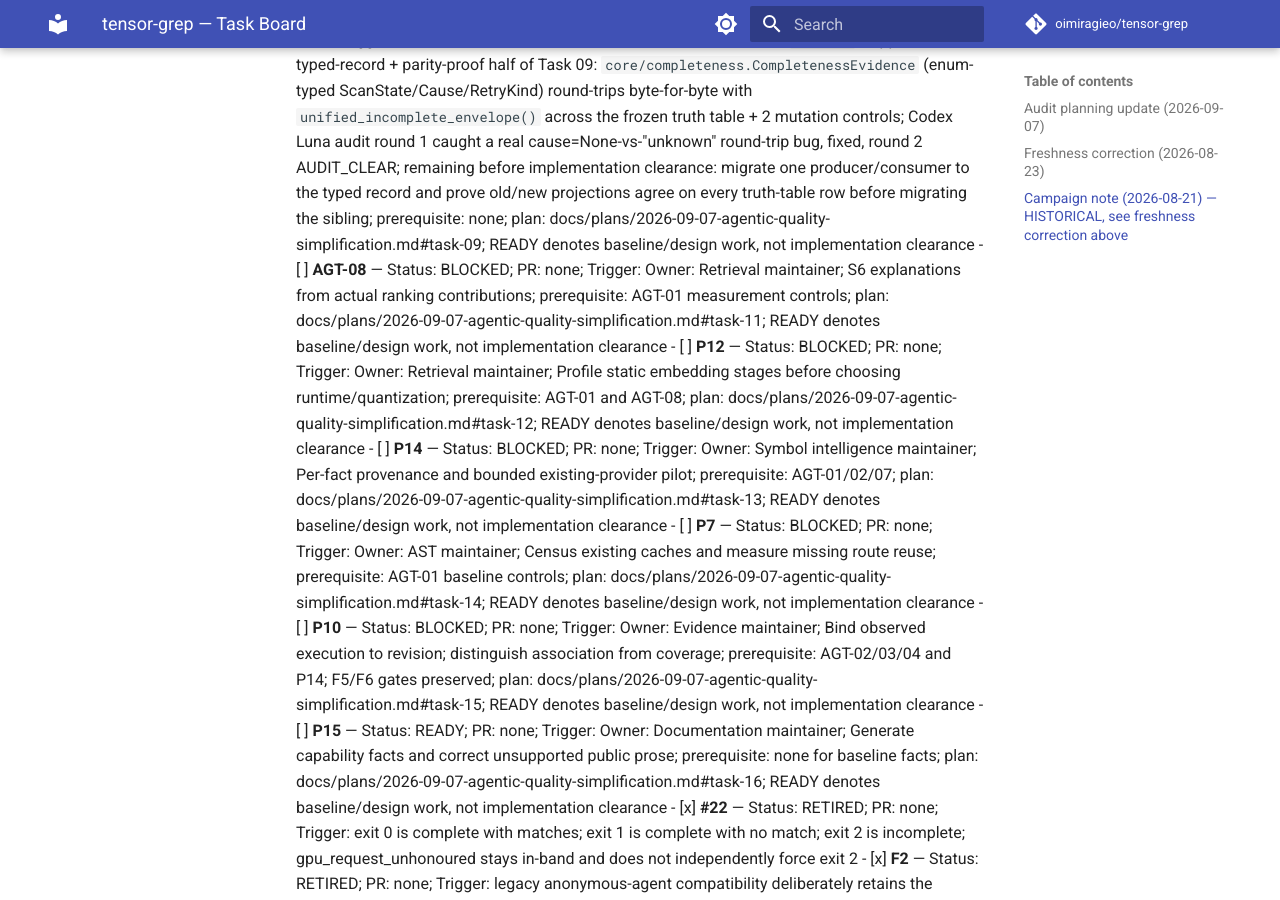
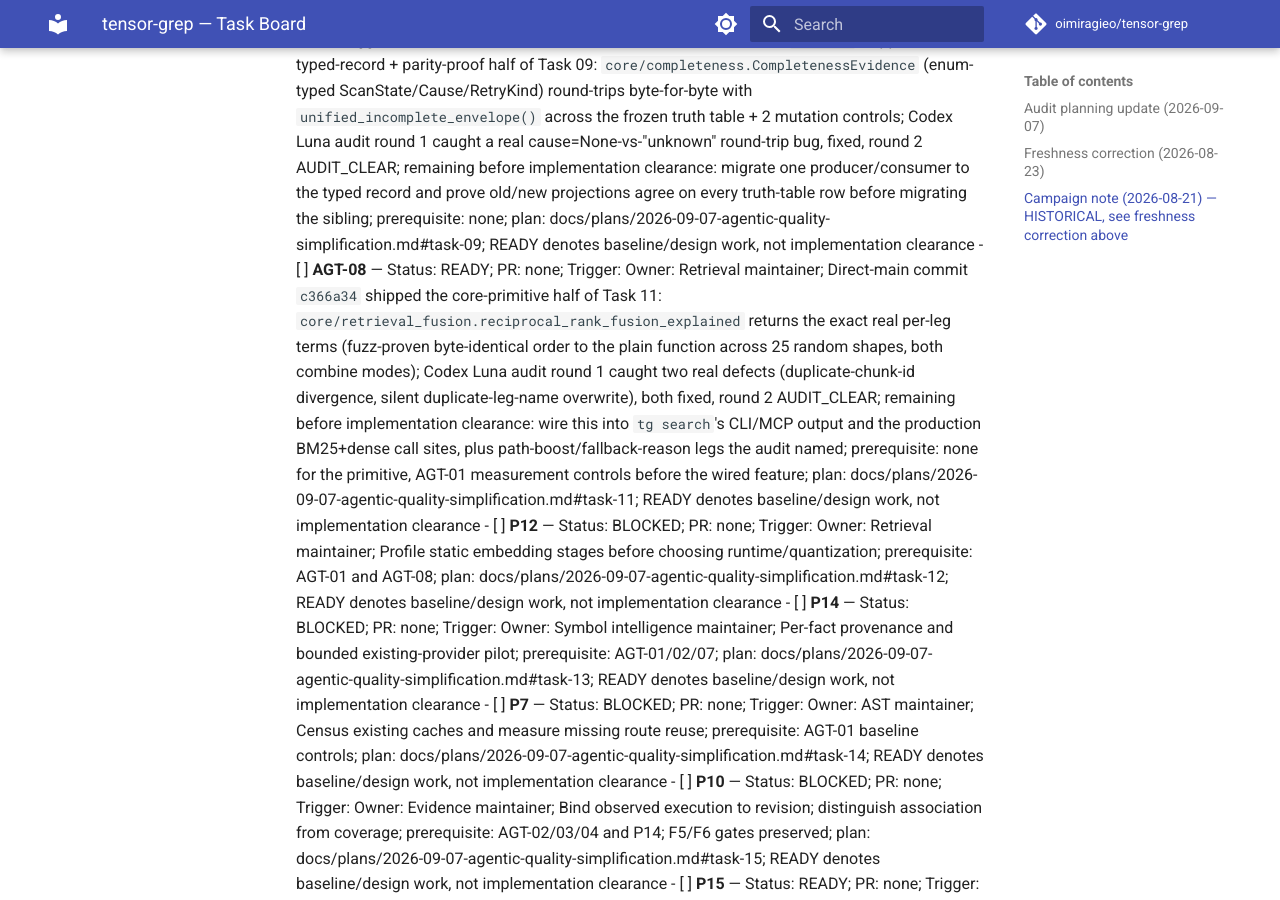
Before and after one commit to oimiragieo/tensor-grep, an MkDocs documentation site: the page built from docs/TASK_BOARD.md, in a window 1280 px wide and 900 px high, scrolled down 5776 px. Built offline with MkDocs 1.6.1 and Material for MkDocs 9.7.7, drawn with Linux system fonts in a browser that asks for light colours; comment, search, counter and statistics services are not loaded.

Commit message:
docs(backlog): flip AGT-08 to reflect shipped fusion-explanation primitive, cite c366a34
Co-Authored-By: Claude Sonnet 5 <noreply@anthropic.com>
Claude-Session: https://claude.ai/code/session_01WqGN9azYYd4Kvoqyv2MqwT

```diff
--- a/docs/TASK_BOARD.md
+++ b/docs/TASK_BOARD.md
@@ -167,7 +167,7 @@ Canonical status index version: 2026-09-07.1
 - [ ] **P13** — Status: READY; PR: none; Trigger: Owner: Architecture maintainer; Frozen import baseline and shared services preserving patch seams; prerequisite: none; baseline before extraction; plan: docs/plans/2026-09-07-agentic-quality-simplification.md#task-07; READY denotes baseline/design work, not implementation clearance
 - [ ] **AGT-06** — Status: READY; PR: none; Trigger: Owner: CLI maintainer; Direct-main commit `390c39f` shipped the full Task 08 scope: `io/root_probe.iter_top_level_vendored_dirs` shared between bootstrap's short-circuit and main.py's sorted-diagnostics adapters, frozen fixture-table parity test locked pre-refactor baseline and re-confirmed post-refactor (174/174 + 288/288 wider sweep), Codex Luna (read-only) AUDIT_CLEAR; no remaining Task 08 checkboxes; prerequisite: none; plan: docs/plans/2026-09-07-agentic-quality-simplification.md#task-08; READY denotes baseline/design work, not implementation clearance -- this canonical status field stays a distinct closure gate from the direct-main commit itself
 - [ ] **AGT-07** — Status: READY; PR: none; Trigger: Owner: Result-contract maintainer; Direct-main commit `22cb25c` shipped the typed-record + parity-proof half of Task 09: `core/completeness.CompletenessEvidence` (enum-typed ScanState/Cause/RetryKind) round-trips byte-for-byte with `unified_incomplete_envelope()` across the frozen truth table + 2 mutation controls; Codex Luna audit round 1 caught a real cause=None-vs-"unknown" round-trip bug, fixed, round 2 AUDIT_CLEAR; remaining before implementation clearance: migrate one producer/consumer to the typed record and prove old/new projections agree on every truth-table row before migrating the sibling; prerequisite: none; plan: docs/plans/2026-09-07-agentic-quality-simplification.md#task-09; READY denotes baseline/design work, not implementation clearance
-- [ ] **AGT-08** — Status: BLOCKED; PR: none; Trigger: Owner: Retrieval maintainer; S6 explanations from actual ranking contributions; prerequisite: AGT-01 measurement controls; plan: docs/plans/2026-09-07-agentic-quality-simplification.md#task-11; READY denotes baseline/design work, not implementation clearance
+- [ ] **AGT-08** — Status: READY; PR: none; Trigger: Owner: Retrieval maintainer; Direct-main commit `c366a34` shipped the core-primitive half of Task 11: `core/retrieval_fusion.reciprocal_rank_fusion_explained` returns the exact real per-leg terms (fuzz-proven byte-identical order to the plain function across 25 random shapes, both combine modes); Codex Luna audit round 1 caught two real defects (duplicate-chunk-id divergence, silent duplicate-leg-name overwrite), both fixed, round 2 AUDIT_CLEAR; remaining before implementation clearance: wire this into `tg search`'s CLI/MCP output and the production BM25+dense call sites, plus path-boost/fallback-reason legs the audit named; prerequisite: none for the primitive, AGT-01 measurement controls before the wired feature; plan: docs/plans/2026-09-07-agentic-quality-simplification.md#task-11; READY denotes baseline/design work, not implementation clearance
 - [ ] **P12** — Status: BLOCKED; PR: none; Trigger: Owner: Retrieval maintainer; Profile static embedding stages before choosing runtime/quantization; prerequisite: AGT-01 and AGT-08; plan: docs/plans/2026-09-07-agentic-quality-simplification.md#task-12; READY denotes baseline/design work, not implementation clearance
 - [ ] **P14** — Status: BLOCKED; PR: none; Trigger: Owner: Symbol intelligence maintainer; Per-fact provenance and bounded existing-provider pilot; prerequisite: AGT-01/02/07; plan: docs/plans/2026-09-07-agentic-quality-simplification.md#task-13; READY denotes baseline/design work, not implementation clearance
 - [ ] **P7** — Status: BLOCKED; PR: none; Trigger: Owner: AST maintainer; Census existing caches and measure missing route reuse; prerequisite: AGT-01 baseline controls; plan: docs/plans/2026-09-07-agentic-quality-simplification.md#task-14; READY denotes baseline/design work, not implementation clearance
```
Also changed, not shown: docs/BACKLOG.md (+1 -1 lines).
